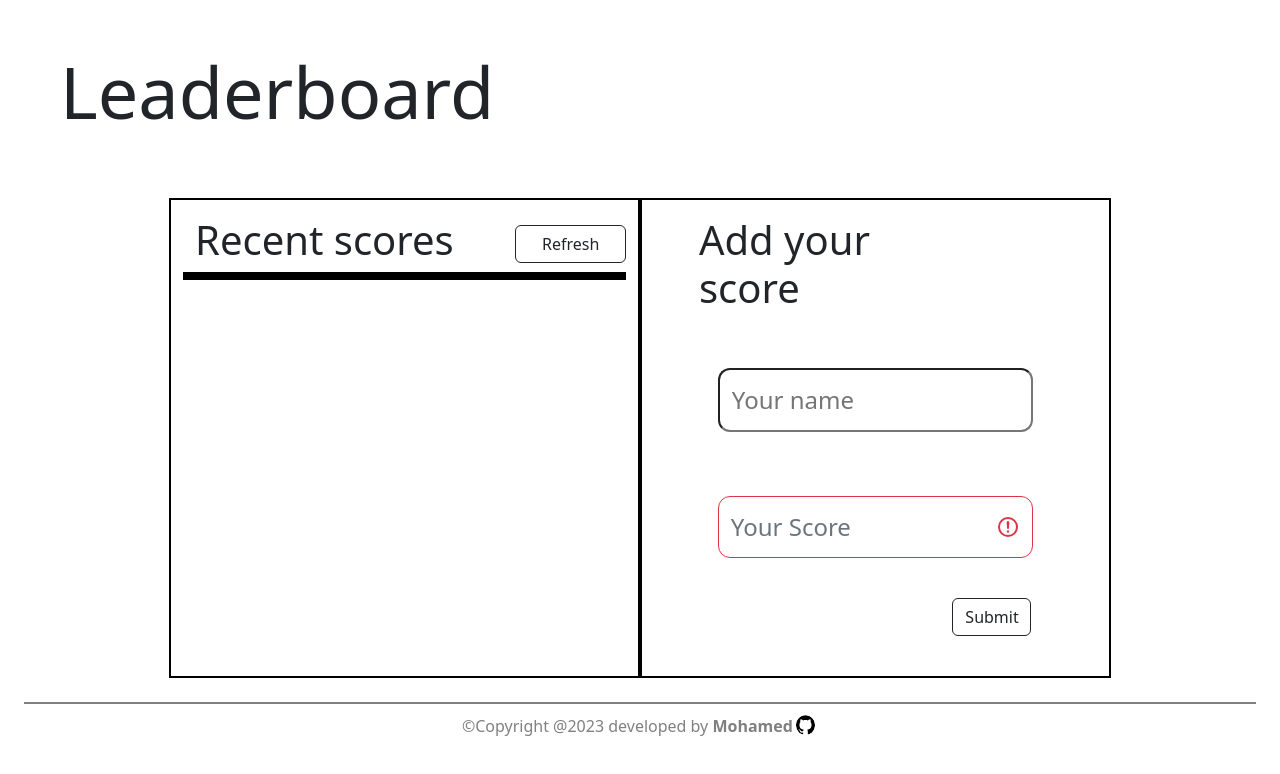
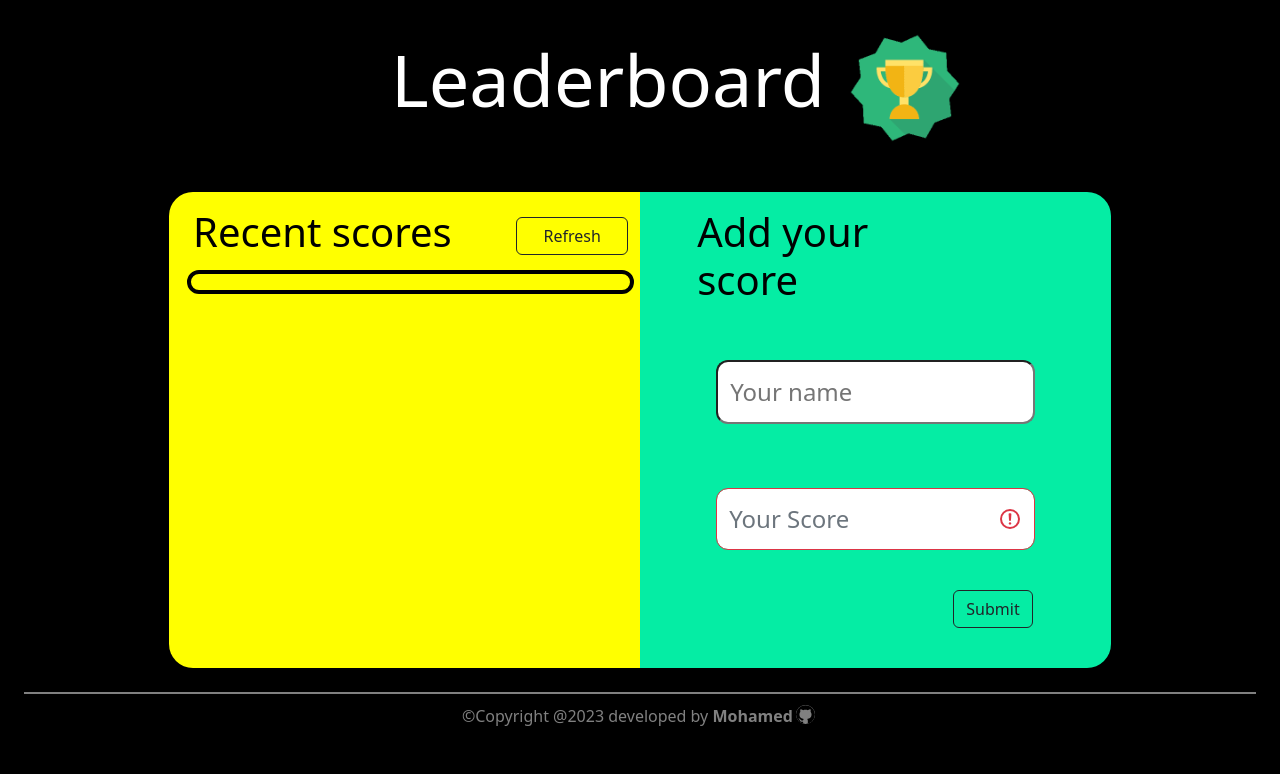
Before and after one commit to MMGGYY66/leaderboard, a website built with webpack: page src/index.html in a window 1280 px wide. Shown: the top 774 px of the page. Built offline with nearby package versions, Linux system fonts and the light colour scheme; no server answers.

Commit message:
Add final css touches

```diff
--- a/src/index.html
+++ b/src/index.html
@@ -18,7 +18,7 @@
 <body>
   <div class="container-fluid">
     <div class="row">
-      <h1 class="display-2 my-5 mx-5">Leaderboard<span><img src="" alt="" id="leader"></span></h1>
+      <h1 class="display-2 my-2 mx-5 text-center">Leaderboard<span><img src="" alt="" id="leader"></span></h1>
     </div>
 
     <div class="container content mt-3">
--- a/src/index.js
+++ b/src/index.js
@@ -1,6 +1,8 @@
 // Leaderboard APP
 import Github from './images/github.svg';
 import Leaderboard from './modules/leaderboard.js';
+import leaderboardImg from './images/leaderboard1.png';
+
 import UI from './modules/ui.js';
 import './styles/main.css';
 
@@ -41,7 +43,15 @@ function loadGithubIcon() {
   github.setAttribute('class', 'github-icon');
 }
 
+const loadLeaderHead = () => {
+  const leaderHead = document.getElementById('leader');
+  leaderHead.src = leaderboardImg;
+  leaderHead.alt = 'leaderboard';
+  leaderHead.setAttribute('class', 'header-icon');
+};
+
 window.onload = () => {
+  loadLeaderHead();
   loadGithubIcon();
 };
 
--- a/src/styles/main.css
+++ b/src/styles/main.css
@@ -1,13 +1,28 @@
+body {
+  background: #000;
+  color: #fff;
+}
+
+.header-icon {
+  background-color: #000;
+  width: 160px;
+  color: #000;
+}
+
 .content {
   width: 75%;
 }
 
 .left {
-  border: 2px solid black;
+  background-color: yellow;
+  color: black;
+  border-radius: 24px 0 0 24px;
 }
 
 .right {
-  border: 2px solid black;
+  background-color: #05eda4;
+  color: black;
+  border-radius: 0 24px 24px 0;
 }
 
 .recent {
@@ -29,9 +44,12 @@
 
 .scores-row {
   border: 4px solid black;
+  border-radius: 22px;
   flex-direction: column;
   justify-content: start;
   align-items: center;
+  margin: 6px;
+  padding: 8px;
 }
 
 footer p {
@@ -42,7 +60,9 @@ footer p {
   font-size: 20px;
   font-weight: 600;
   padding: 12px;
+  margin: 6px auto;
   border-radius: 12px;
+  width: 85%;
 }
 
 .scores-row .scores p:nth-child(even) {
@@ -51,6 +71,15 @@ footer p {
 
 .scores-row .scores p:nth-child(odd) {
   background-color: #fff;
+}
+
+.scores-row .scores p:nth-child(even):hover {
+  background-color: #05eda4;
+}
+
+.scores-row .scores p:nth-child(odd):hover {
+  background-color: #f00;
+  color: white;
 }
 
 .form {
@@ -94,6 +123,6 @@ footer img {
   width: 1.2rem;
   color: white;
   margin: -12px 3px -6px;
-  background-color: white;
+  background-color: gray;
   border-radius: 50%;
 }
```
